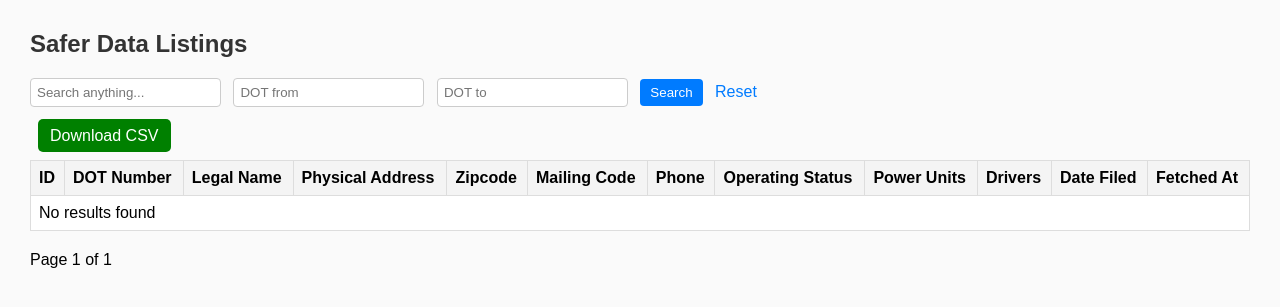
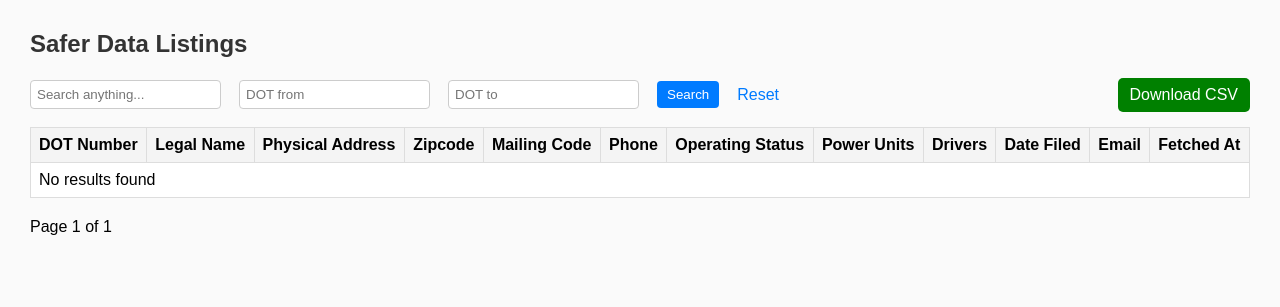
Before and after one commit to flickenofficial/safer-dotus, a Django app: page /safer/ in a window 1280 px wide. Shown: the top 307 px of the page. Run offline with Django 5.2, Linux system fonts and the light colour scheme; data that the repository does not hold is empty.

Commit message:
Update existing database models and front end

```diff
--- a/safer_app_listing/models.py
+++ b/safer_app_listing/models.py
@@ -2,7 +2,6 @@ from django.db import models
 
 
 class SaferData(models.Model):
-    id = models.IntegerField(primary_key=True)
     dot_number = models.TextField(null=True, blank=True)
     legal_name = models.TextField(null=True, blank=True)
     physical_address = models.TextField(null=True, blank=True)
@@ -13,6 +12,7 @@ class SaferData(models.Model):
     power_units = models.TextField(null=True, blank=True)
     drivers = models.TextField(null=True, blank=True)
     date_filed = models.TextField(null=True, blank=True)
+    email = models.TextField(null=True, blank=True)
     fetched_at = models.TextField(null=True, blank=True)
 
     class Meta:
--- a/safer_app_listing/templates/safer_app_listing/safer_data.html
+++ b/safer_app_listing/templates/safer_app_listing/safer_data.html
@@ -50,25 +50,27 @@
 <body>
     <h2>Safer Data Listings</h2>
 
-    <form method="get">
-        <input type="text" name="q" placeholder="Search anything..." value="{{ query }}">
-        <input type="number" name="dot_from" placeholder="DOT from" value="{{ dot_from }}">
-        <input type="number" name="dot_to" placeholder="DOT to" value="{{ dot_to }}">
-        <button type="submit">Search</button>
-        <a href="{% url 'safer_data' %}">Reset</a>
-    </form>
+    <form method="get" style="display: flex; align-items: center; justify-content: space-between; gap: 10px; margin-bottom: 15px;">
+        <div style="display: flex; align-items: center; gap: 10px;">
+            <input type="text" name="q" placeholder="Search anything..." value="{{ query }}">
+            <input type="number" name="dot_from" placeholder="DOT from" value="{{ dot_from }}">
+            <input type="number" name="dot_to" placeholder="DOT to" value="{{ dot_to }}">
+            <button type="submit">Search</button>
+            <a href="{% url 'safer_data' %}">Reset</a>
+        </div>
 
-    <div style="margin-bottom: 15px;">
         <a href="{% url 'download_csv' %}?q={{ request.GET.q }}&dot_from={{ request.GET.dot_from }}&dot_to={{ request.GET.dot_to }}"
            style="background:green; color:white; padding:8px 12px; text-decoration:none; border-radius:5px;">
             Download CSV
         </a>
-    </div>
+
+    </form>
+
+
 
     <table>
         <thead>
             <tr>
-                <th>ID</th>
                 <th>DOT Number</th>
                 <th>Legal Name</th>
                 <th>Physical Address</th>
@@ -79,13 +81,13 @@
                 <th>Power Units</th>
                 <th>Drivers</th>
                 <th>Date Filed</th>
+                <th>Email</th>
                 <th>Fetched At</th>
             </tr>
         </thead>
         <tbody>
             {% for row in data %}
             <tr>
-                <td>{{ row.id }}</td>
                 <td>{{ row.dot_number }}</td>
                 <td>{{ row.legal_name }}</td>
                 <td>{{ row.physical_address }}</td>
@@ -96,6 +98,7 @@
                 <td>{{ row.power_units }}</td>
                 <td>{{ row.drivers }}</td>
                 <td>{{ row.date_filed }}</td>
+                <td>{{ row.email }}</td>
                 <td>{{ row.fetched_at }}</td>
             </tr>
             {% empty %}
--- a/safer_app_listing/views.py
+++ b/safer_app_listing/views.py
@@ -20,8 +20,7 @@ def build_filtered_queryset(request, base_queryset=None):
         filters = Q()
         if query.isdigit():
             filters |= (
-                Q(id=int(query))
-                | Q(dot_number=int(query))
+                Q(dot_number=int(query))
                 | Q(zipcode=int(query))
                 | Q(phone=int(query))
             )
@@ -34,6 +33,7 @@ def build_filtered_queryset(request, base_queryset=None):
                 | Q(power_units__icontains=query)
                 | Q(drivers__icontains=query)
                 | Q(date_filed__icontains=query)
+                | Q(email__icontains=query)
                 | Q(fetched_at__icontains=query)
             )
         base_queryset = base_queryset.filter(filters)
@@ -75,9 +75,9 @@ def download_csv(request):
     writer = csv.writer(response)
 
     writer.writerow([
-        'id', 'dot_number', 'legal_name', 'physical_address', 'zipcode',
+        'dot_number', 'legal_name', 'physical_address', 'zipcode',
         'mailing_code', 'phone', 'operating_status', 'power_units',
-        'drivers', 'date_filed', 'fetched_at'
+        'drivers', 'date_filed', 'email', 'fetched_at'
     ])
 
     for data in safer_data:
```
